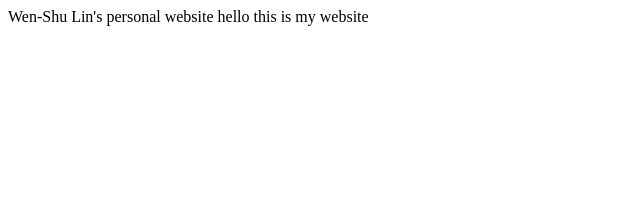
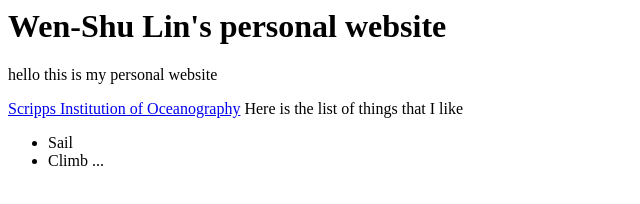
Before and after one commit to wenshulin/wenshulin.github.io, a plain HTML site: page index.html in a window 1280 px wide. Shown: the whole page, without its empty margins (0-640 px from the left). Drawn offline with Linux system fonts and the light colour scheme.

Commit message:
Add website and interest

```diff
--- a/index.html
+++ b/index.html
@@ -1,3 +1,12 @@
-Wen-Shu Lin's personal website
+<h1>Wen-Shu Lin's personal website</h1>
 
-hello this is my website
+<p>hello this is my personal website</p>
+
+<a href="https://scripps.ucsd.edu">Scripps Institution of Oceanography</a>
+
+Here is the list of things that I like
+<ul>
+  <li>Sail</1i>
+  <li>Climb</1i>
+  ...
+</u1>
```
